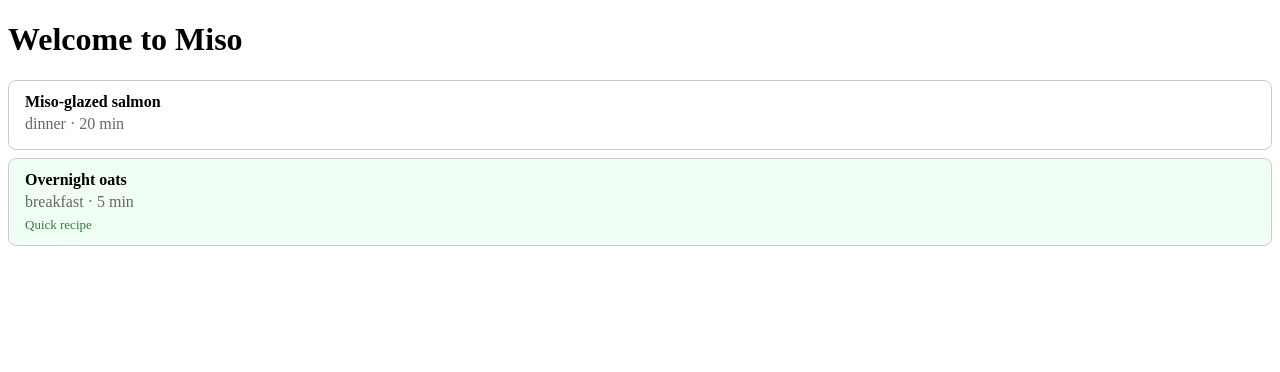
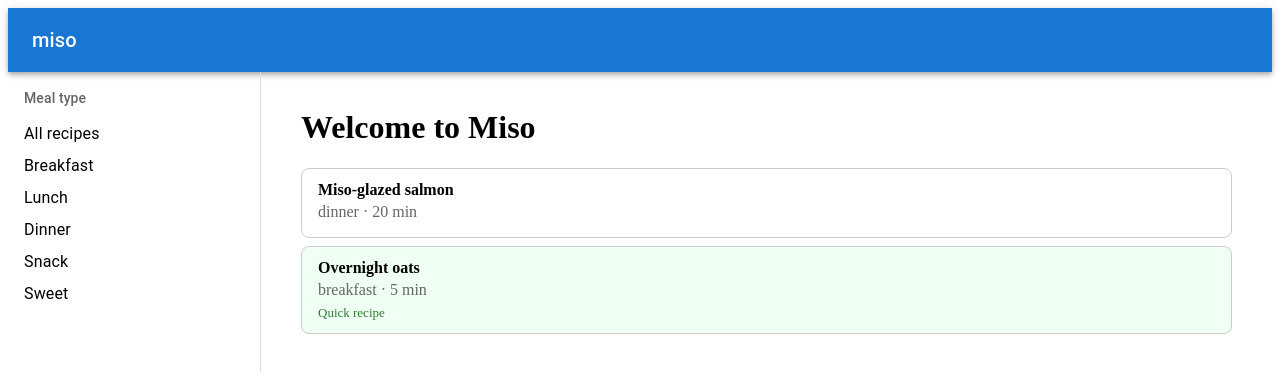
Before and after one commit to zenajun/miso, a React (Vite) app: page / in a window 1280 px wide. Shown: the top 372 px of the page. Built offline with nearby package versions, Linux system fonts and the light colour scheme.

Commit message:
Day 3 MUI: layout shell

```diff
--- a/config.js
+++ b/config.js
@@ -1,2 +1 @@
 export { default as RecipeCard } from './src/components/recipe-card/index.js'
-export { default as RecipeList } from './src/components/recipe-list/index.js'
--- a/jsconfig.json
+++ b/jsconfig.json
@@ -4,7 +4,8 @@
     "ignoreDeprecations": "6.0",
     "paths": {
       "@/config.js": ["./config.js"],
-      "@/*": ["./src/*"]
+      "@/*": ["./src/*"],
+      "@component/*": ["./src/components/*"]
     }
   },
   "include": ["**/*.js"]
--- a/package.json
+++ b/package.json
@@ -10,6 +10,9 @@
     "preview": "vite preview"
   },
   "dependencies": {
+    "@emotion/react": "^11.14.0",
+    "@emotion/styled": "^11.14.1",
+    "@mui/material": "^9.4.0",
     "react": "^19.2.8",
     "react-dom": "^19.2.8"
   },
--- a/src/App.js
+++ b/src/App.js
@@ -1,12 +1,16 @@
+import AppShell from '@component/app-shell'
+import  RecipeCard  from '@/components/recipe-card'
 import { Recipes } from '@/constants'
-import { RecipeList } from '@/config.js'
 
 function App() {
+
   return (
-    <>
+    <AppShell>
       <h1>Welcome to Miso</h1>
-      <RecipeList recipes={Recipes} />
-    </>
+      {Recipes.map((recipe) => (
+        <RecipeCard key={recipe.title} {...recipe} />
+      ))}
+      </AppShell>
   )
 }
 
--- /dev/null
+++ b/src/components/app-shell/index.js
@@ -0,0 +1,42 @@
+import { AppBar, Toolbar, Typography, Box, Container } from '@mui/material';
+
+const mealTypes = ['All recipes', 'Breakfast', 'Lunch', 'Dinner', 'Snack', 'Sweet'];
+
+function AppShell({ children }) {
+  return (
+    <Box sx={{ display: 'flex', flexDirection: 'column', height: '100vh' }}>
+      <AppBar position="static">
+        <Toolbar>
+          <Typography variant="h6" component="h1">
+            miso
+          </Typography>
+        </Toolbar>
+      </AppBar>
+
+      <Box sx={{ display: 'flex', flex: 1, overflow: 'hidden' }}>
+        <Box
+          sx={{
+            width: 220,
+            borderRight: '1px solid #e0e0e0',
+            p: 2,
+          }}
+        >
+          <Typography variant="subtitle2" sx={{ mb: 1, color: 'text.secondary' }}>
+            Meal type
+          </Typography>
+          {mealTypes.map((type) => (
+            <Typography key={type} sx={{ py: 0.5, cursor: 'pointer' }}>
+              {type}
+            </Typography>
+          ))}
+        </Box>
+
+        <Box sx={{ flex: 1, p: 2, overflow: 'auto' }}>
+          <Container maxWidth={false}>{children}</Container>
+        </Box>
+      </Box>
+    </Box>
+  );
+}
+
+export default AppShell;
--- a/src/components/recipe-card/index.js
+++ b/src/components/recipe-card/index.js
@@ -1,4 +1,4 @@
-function RecipeCard({ title, mealType, prepTime }) {
+const RecipeCard = ({ title, mealType, prepTime }) => {
   // Reason: decide if this counts as a "quick" recipe
   const isQuick = prepTime <= 15;
 
@@ -9,7 +9,7 @@ function RecipeCard({ title, mealType, prepTime }) {
     marginBottom: '8px',
     backgroundColor: isQuick ? '#f0fff4' : '#fff',
   };
-
+  console.log('RecipeCard props:', { title, mealType, prepTime, isQuick });
   // Act: return the JSX that represents this decision
   return (
     <div style={cardStyle}>
--- a/src/components/recipe-list/index.js
+++ /dev/null
@@ -1,14 +0,0 @@
-import RecipeCard from '@/components/recipe-card'
-
-function RecipeList({ recipes }) {
-  return recipes.map(({ title, mealType, prepTime }) => (
-    <RecipeCard
-      key={title}
-      title={title}
-      mealType={mealType}
-      prepTime={prepTime}
-    />
-  ))
-}
-
-export default RecipeList
--- a/vite.config.js
+++ b/vite.config.js
@@ -31,6 +31,10 @@ export default defineConfig({
         find: '@',
         replacement: fileURLToPath(new URL('./src', import.meta.url)),
       },
+      {
+        find: '@component',
+        replacement: fileURLToPath(new URL('./src/components', import.meta.url)),
+      },
     ],
   },
   plugins: [jsxInJavaScript(), react()],
```
Also changed, not shown: 1 other file (tests, documents, lock files or other folders).
